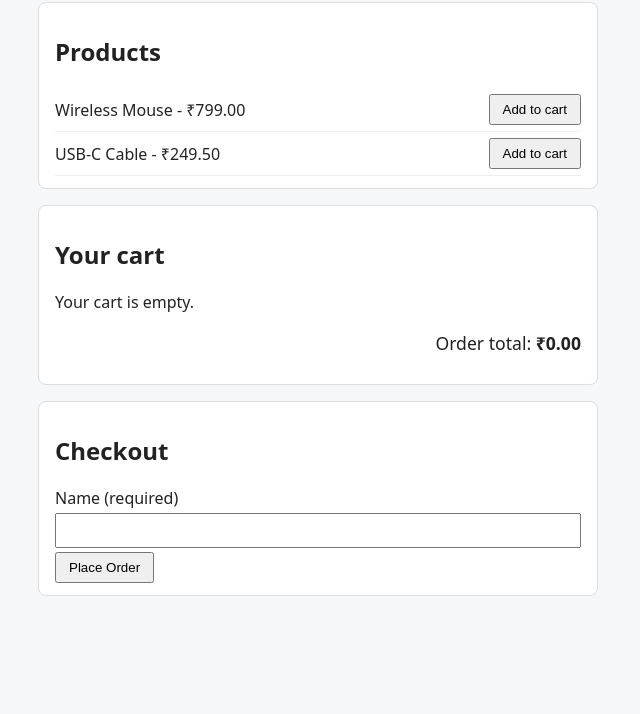
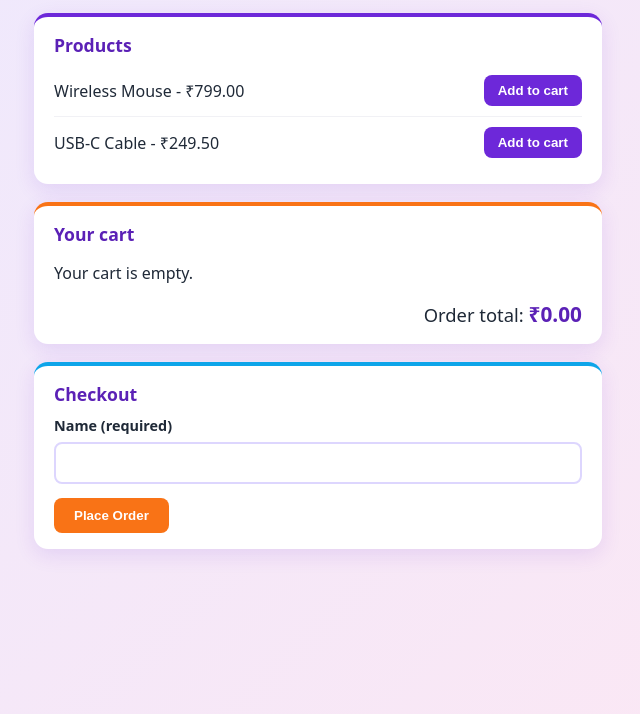
Before and after one commit to VISHAL55UIET/fynd-sdet-checkout, a website: page app/index.html in a window 1280 px wide. Shown: the part 86-800 px from the top of the page, without its empty margins (322-962 px from the left). Drawn offline with Linux system fonts and the light colour scheme.

Commit message:
Add colorful styling

```diff
--- a/app/style.css
+++ b/app/style.css
@@ -1,13 +1,109 @@
-body { font-family: system-ui, sans-serif; background: #f6f7f9; color: #222; margin: 0; }
-main { max-width: 560px; margin: 24px auto; padding: 0 16px; }
-section { background: #fff; border: 1px solid #ddd; border-radius: 8px; padding: 12px 16px; margin-bottom: 16px; }
+:root {
+  --brand: #6d28d9;
+  --brand-dark: #5b21b6;
+  --accent: #f97316;
+  --bg-1: #ede9fe;
+  --bg-2: #fce7f3;
+  --card: #ffffff;
+  --text: #1f2937;
+  --muted: #6b7280;
+  --ok: #15803d;
+  --ok-bg: #dcfce7;
+  --err: #b91c1c;
+  --err-bg: #fee2e2;
+}
+
+* { box-sizing: border-box; }
+
+body {
+  font-family: system-ui, -apple-system, "Segoe UI", sans-serif;
+  color: var(--text);
+  margin: 0;
+  min-height: 100vh;
+  background: linear-gradient(135deg, var(--bg-1), var(--bg-2));
+}
+
+main { max-width: 600px; margin: 0 auto; padding: 32px 16px 48px; }
+
+h1 {
+  text-align: center;
+  margin: 0 0 24px;
+  font-size: 2rem;
+  background: linear-gradient(90deg, var(--brand), var(--accent));
+  -webkit-background-clip: text;
+  background-clip: text;
+  color: transparent;
+}
+
+section {
+  background: var(--card);
+  border-radius: 14px;
+  padding: 16px 20px;
+  margin-bottom: 18px;
+  box-shadow: 0 6px 20px rgba(109, 40, 217, 0.12);
+  border-top: 4px solid var(--brand);
+}
+section:nth-of-type(2) { border-top-color: var(--accent); }
+section:nth-of-type(3) { border-top-color: #0ea5e9; }
+
+h2 { margin: 0 0 8px; font-size: 1.1rem; color: var(--brand-dark); }
+
 .list { list-style: none; padding: 0; margin: 0; }
-.list li { display: flex; align-items: center; gap: 8px; padding: 6px 0; border-bottom: 1px solid #eee; }
+.list li {
+  display: flex;
+  align-items: center;
+  gap: 8px;
+  padding: 10px 0;
+  border-bottom: 1px solid #f1f1f5;
+}
+.list li:last-child { border-bottom: 0; }
 .list li > span:first-child { flex: 1; }
-.total { font-size: 1.1rem; text-align: right; }
-input { width: 100%; padding: 8px; box-sizing: border-box; margin: 4px 0; }
-button { padding: 6px 12px; cursor: pointer; }
-button:disabled { cursor: not-allowed; opacity: 0.5; }
-.error { color: #b00020; margin: 4px 0; }
-.confirmation { border-color: #2e7d32; background: #f1f8f1; }
+
+.total { font-size: 1.15rem; text-align: right; margin: 12px 0 0; }
+.total strong { color: var(--brand-dark); font-size: 1.3rem; }
+
+label { font-weight: 600; font-size: 0.9rem; }
+
+input {
+  width: 100%;
+  padding: 10px 12px;
+  margin: 6px 0;
+  border: 2px solid #ddd6fe;
+  border-radius: 8px;
+  font-size: 1rem;
+}
+input:focus { outline: none; border-color: var(--brand); box-shadow: 0 0 0 3px rgba(109, 40, 217, 0.2); }
+input:read-only { background: #f3f4f6; }
+
+button {
+  padding: 8px 14px;
+  border: 0;
+  border-radius: 8px;
+  background: var(--brand);
+  color: #fff;
+  font-weight: 600;
+  cursor: pointer;
+  transition: transform 0.1s, background 0.15s;
+}
+button:hover:not(:disabled) { background: var(--brand-dark); transform: translateY(-1px); }
+button:disabled { background: #d1d5db; color: #6b7280; cursor: not-allowed; opacity: 1; }
+
+[data-testid="place-order"] { background: var(--accent); margin-top: 8px; padding: 10px 20px; }
+[data-testid="place-order"]:hover:not(:disabled) { background: #ea580c; }
+[data-action="remove"] { background: #ef4444; }
+[data-action="remove"]:hover:not(:disabled) { background: #dc2626; }
+[data-action="inc"], [data-action="dec"] { padding: 4px 10px; background: #0ea5e9; }
+[data-action="inc"]:hover:not(:disabled), [data-action="dec"]:hover:not(:disabled) { background: #0284c7; }
+
+.error {
+  color: var(--err);
+  background: var(--err-bg);
+  border-radius: 6px;
+  padding: 6px 10px;
+  margin: 6px 0;
+}
+
+.confirmation { border-top-color: var(--ok); background: var(--ok-bg); }
+.confirmation h2 { color: var(--ok); }
+
 [hidden] { display: none !important; }
```
